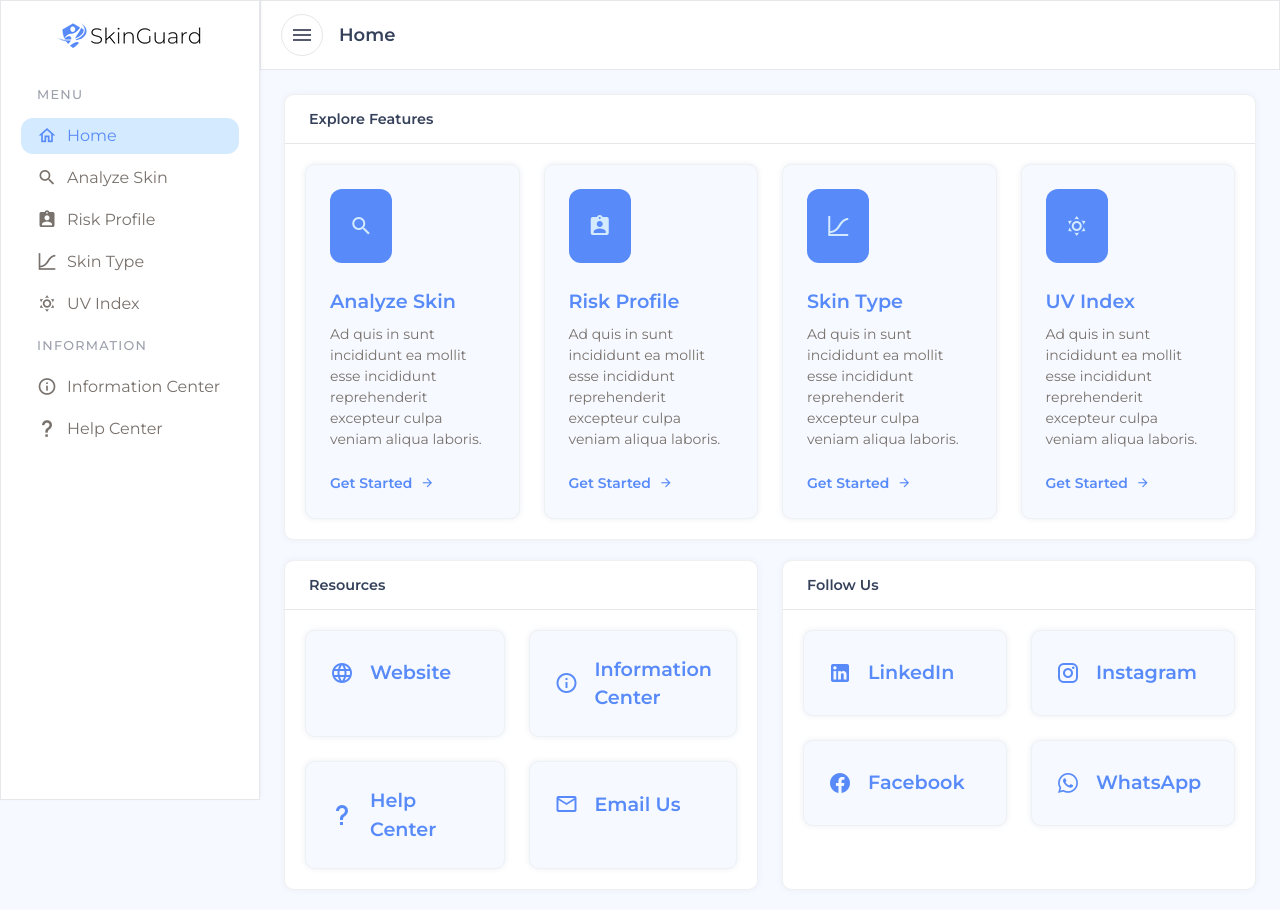
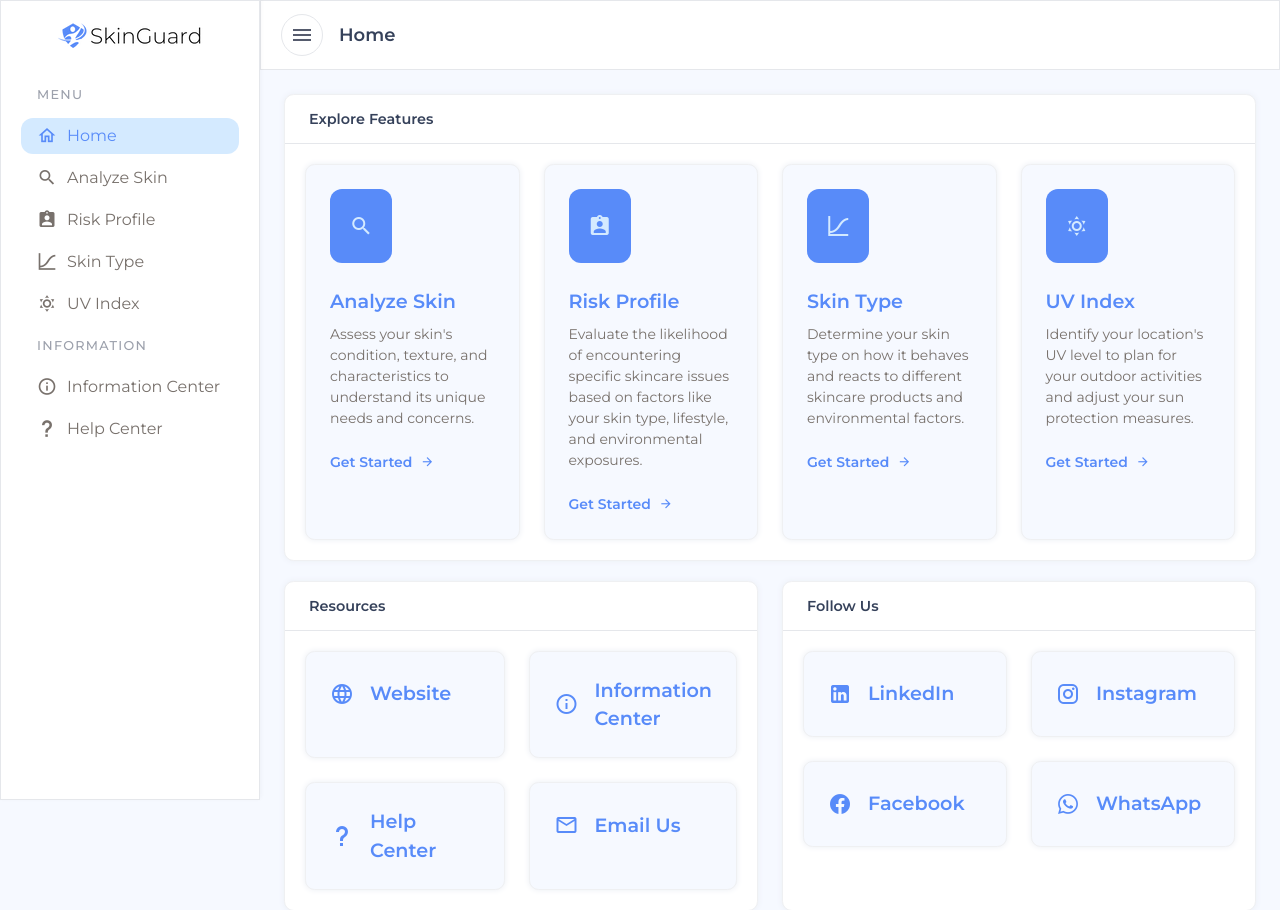
Before and after one commit to Gcan3/PythonSkin, a Flask app: page / in a window 1280 px wide. Shown: the top 910 px of the page. Before the commit the page ends 837 px from the top, so only its background shows below. Run offline with Flask 3, Linux system fonts and the light colour scheme; parts of the project's set-up code (start-up, migrations or seed data) failed here and were passed over.

Commit message:
Update index.html

```diff
--- a/templates/index.html
+++ b/templates/index.html
@@ -133,8 +133,7 @@
                                         </span>
                                     </div>
                                     <h5>Analyze Skin</h5>
-                                    <p>Ad quis in sunt incididunt ea mollit esse incididunt reprehenderit excepteur
-                                        culpa veniam aliqua laboris.</p>
+                                    <p>Assess your skin's condition, texture, and characteristics to understand its unique needs and concerns.</p>
                                     <div class="explore-button-container">
                                         <div class = "explore-button">
                                             <p>Get Started</p>
@@ -153,8 +152,8 @@
                                             </span>
                                         </div>
                                         <h5>Risk Profile</h5>
-                                        <p>Ad quis in sunt incididunt ea mollit esse incididunt reprehenderit excepteur
-                                            culpa veniam aliqua laboris.</p>
+                                        <p>Evaluate the likelihood of encountering specific skincare issues based on factors like your skin type, lifestyle,
+                                        and environmental exposures.</p>
                                         <div class="explore-button-container">
                                             <div class="explore-button">
                                                 <p>Get Started</p>
@@ -173,8 +172,7 @@
                                         </span>
                                     </div>
                                     <h5>Skin Type</h5>
-                                    <p>Ad quis in sunt incididunt ea mollit esse incididunt reprehenderit excepteur
-                                        culpa veniam aliqua laboris.</p>
+                                    <p>Determine your skin type on how it behaves and reacts to different skincare products and environmental factors.</p>
                                     <div class="explore-button-container">
                                         <div class = "explore-button">
                                             <p>Get Started</p>
@@ -193,8 +191,7 @@
                                         </span>
                                     </div>
                                     <h5>UV Index</h5>
-                                    <p>Ad quis in sunt incididunt ea mollit esse incididunt reprehenderit excepteur
-                                        culpa veniam aliqua laboris.</p>
+                                    <p>Identify your location's UV level to plan for your outdoor activities and adjust your sun protection measures.</p>
                                     <div class="explore-button-container">
                                         <div class = "explore-button">
                                             <p>Get Started</p>
```
